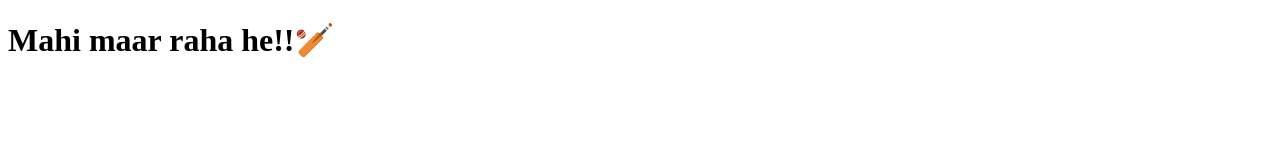
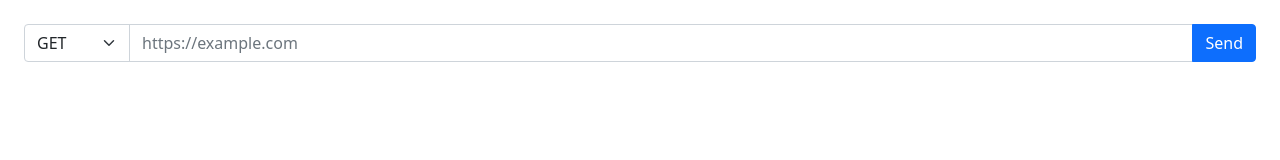
Before and after one commit to pritam047/hitman, a website built with Vite: page index.html in a window 1280 px wide. Built offline with nearby package versions, Linux system fonts and the light colour scheme.

Commit message:
request options and button added

```diff
--- a/index.html
+++ b/index.html
@@ -8,6 +8,20 @@
     <title>Hitman</title>
 </head>
 <body>
-    <h1>Mahi maar raha he!!🏏</h1>
+    <div class="p-4">
+        <form action="">
+            <div class="input-group mb-4">
+                <select class="form-select flex-grow-0 w-auto" data-method>
+                    <option value="GET" selected>GET</option>
+                    <option value="POST">POST</option>
+                    <option value="PUT">PUT</option>
+                    <option value="PATCH">PATCH</option>
+                    <option value="DELETE">DELETE</option>
+                  </select>
+                  <input data-url required class="form-control" type="url" placeholder="https://example.com" />
+                  <button type="submit" class="btn btn-primary">Send</button>
+            </div>
+        </form>
+    </div>
 </body>
 </html>
```
Also changed, not shown: script.js (+9 -0 lines), fly-64.png (added), fly.png (added), 1 other file.
